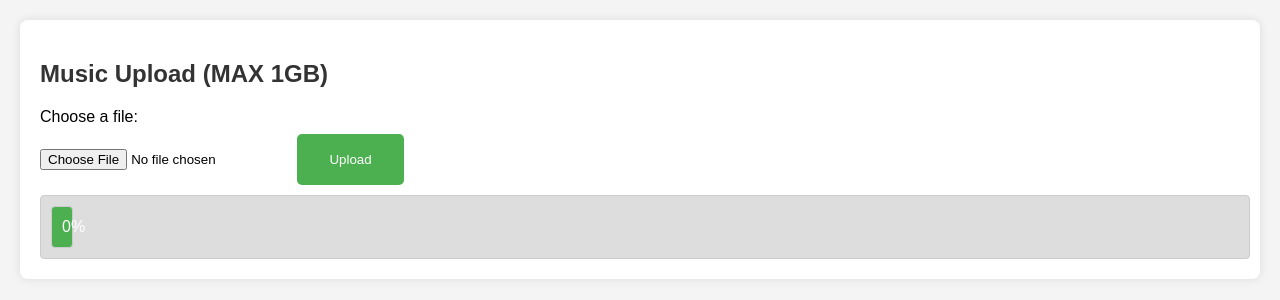
After one commit to mrmyyoochannel/website-price-ticket, a PHP site: page /_music_playlist.script/upload.php in a window 1280 px wide. The commit adds this page. Shown: the top 300 px of the page. Run offline with PHP 8.4, Linux system fonts and the light colour scheme.

Commit message:
update file

```diff
--- /dev/null
+++ b/_music_playlist.script/upload.php
@@ -0,0 +1,164 @@
+<?php
+$currentDirectory = getcwd();
+$uploadDirectory = "/music/";
+
+$errors = []; // จะเก็บข้อผิดพลาดที่นี่
+
+$fileExtensionsAllowed = ['mp3']; // นามสกุลไฟล์ที่อนุญาตเท่านั้น
+
+if (isset($_POST['submit'])) {
+    $fileName = $_FILES['the_file']['name'];
+    $fileSize = $_FILES['the_file']['size'];
+    $fileTmpName = $_FILES['the_file']['tmp_name'];
+    $fileType = $_FILES['the_file']['type'];
+    $fileExtensionArray = explode('.', $fileName);
+    $fileExtension = strtolower(end($fileExtensionArray));
+
+    $uploadPath = $currentDirectory . $uploadDirectory . basename($fileName);
+
+    // ตรวจสอบว่าโฟลเดอร์ปลายทางมีหรือไม่ และสร้างถ้าไม่มี
+    if (!file_exists($currentDirectory . $uploadDirectory)) {
+        mkdir($currentDirectory . $uploadDirectory, 0777, true);
+    }
+
+    if (!in_array($fileExtension, $fileExtensionsAllowed)) {
+        $errors[] = "นามสกุลไฟล์นี้ไม่ได้รับอนุญาต โปรดอัปโหลดไฟล์ .mp3 เท่านั้น";
+        echo "<script>alert('นามสกุลไฟล์ไม่ได้รับอนุญาต');</script>";
+    }
+
+    if ($fileSize > 1000000000) {  // 1 GB ในหน่วยไบต์
+        $errors[] = "ไฟล์มีขนาดเกินขีดจำกัดสูงสุด (1 GB)";
+        echo "<script>alert('ขนาดไฟล์เกินขีดจำกัดสูงสุด');</script>";
+    }
+
+    if (empty($errors)) {
+        $didUpload = move_uploaded_file($fileTmpName, $uploadPath);
+
+        if ($didUpload) {
+            echo "<script>alert('อัปโหลดไฟล์เรียบร้อย!');</script>";
+            header('Location: ' . $_SERVER['REQUEST_URI']);
+            exit;
+        } else {
+            echo "<script>alert('เกิดข้อผิดพลาดในการอัปโหลดไฟล์');</script>";
+        }
+    } else {
+        foreach ($errors as $error) {
+            echo "<script>alert('ข้อผิดพลาด: $error');</script>";
+        }
+    }
+}
+?>
+
+<!DOCTYPE html>
+<html lang="en">
+
+<head>
+    <meta charset="UTF-8">
+    <title>Music Upload</title>
+    <style>
+        body {
+            font-family: Arial, sans-serif;
+            margin: 20px;
+            background-color: #f4f4f4;
+        }
+
+        form {
+            margin-bottom: 20px;
+            background-color: #fff;
+            padding: 20px;
+            border-radius: 8px;
+            box-shadow: 0 0 10px rgba(0, 0, 0, 0.1);
+        }
+
+        h2 {
+            color: #333;
+        }
+
+        label {
+            display: block;
+            margin-bottom: 8px;
+        }
+
+        input[type="file"] {
+            margin-bottom: 10px;
+        }
+
+        input[type="submit"] {
+            background-color: #4caf50;
+            color: #fff;
+            padding: 18px 32px;
+            border: none;
+            border-radius: 5px;
+            cursor: pointer;
+        }
+
+        input[type="submit"]:hover {
+            background-color: #45a049;
+        }
+
+        p {
+            margin: 5px 0;
+        }
+
+        a {
+            text-decoration: none;
+            color: #0066cc;
+        }
+
+        div {
+            border: 1px solid #ccc;
+            padding: 10px;
+            border-radius: 5px;
+        }
+
+        .progress-container {
+            width: 99%;
+            background-color: #ddd;
+            border-radius: 4px;
+            margin-top: 10px;
+        }
+
+        .progress-bar {
+            width: 0;
+            height: 20px;
+            background-color: #4caf50;
+            text-align: center;
+            line-height: 20px;
+            color: #fff;
+            border-radius: 4px;
+        }
+    </style>
+</head>
+
+<body>
+    <form action="" method="post" enctype="multipart/form-data" onsubmit="move()">
+        <h2>Music Upload (MAX 1GB)</h2>
+        <label for="fileToUpload">Choose a file:</label>
+        <input type="file" name="the_file" id="fileToUpload">
+        <input type="submit" name="submit" value="Upload">
+
+        <div class="progress-container">
+            <div class="progress-bar" id="myBar">0%</div>
+        </div>
+    </form>
+
+    <script>
+        // Simulate progress bar update (0-100%)
+        function move() {
+            var elem = document.getElementById("myBar");
+            var width = 0;
+            var id = setInterval(frame, 10);
+            function frame() {
+                if (width >= 100) {
+                    clearInterval(id);
+                } else {
+                    width++;
+                    elem.style.width = width + "%";
+                    elem.innerHTML = width + "%";
+                }
+            }
+        }
+    </script>
+</body>
+
+</html>
--- a/_system.site/_nav.php
+++ b/_system.site/_nav.php
@@ -42,7 +42,10 @@ $isLoggedIn = isset($_SESSION['user_id']);
         <ul class="dropdown-menu bg-dark" aria-labelledby="navbarScrollingDropdown">
           <li><a style="color: #ffffff;" class="dropdown-item bg-dark" href="login.php">เข้าสู่ระบบ</a></li>
           <li><a style="color: #ffffff;" class="dropdown-item bg-dark" href="logout.php">ออกจากระบบ</a></li>
-          <li><a style="color: #ffffff;" class="dropdown-item bg-dark" href="#">ลงทะเบียนผู้ขาย</a></li>
+      <?php
+        if (isset($_SESSION['level']) && $_SESSION['level'] == 4) {
+            echo' <li><a style="color: #ffffff;" class="dropdown-item bg-dark" href="#">ลงทะเบียนผู้ขาย</a></li>';
+        }?>
         </ul>
       </li>
     </ul>
--- a/_user.site/_about.php
+++ b/_user.site/_about.php
@@ -21,15 +21,15 @@
     <div class="card-group">
   <div class="card-group">
   <div class="card">
-    <img class="card-img-top" src="_img/VRChat_2024-09-06_01-29-50.435_2560x1440.png" alt="Card image cap">
+    <img class="card-img-top" src="_img/VRChat_2024-09-16_23-35-45.796_2560x1440_Player.png" alt="Card image cap">
     <div class="card-body"></div>
   </div>
   <div class="card">
-    <img class="card-img-top" src="_img/VRChat_2024-09-06_01-29-50.435_2560x1440.png" alt="Card image cap">
+    <img class="card-img-top" src="_img/VRChat_2024-09-16_23-35-45.796_2560x1440_Player.png" alt="Card image cap">
     <div class="card-body"></div>
   </div>
   <div class="card">
-    <img class="card-img-top" src="_img/VRChat_2024-09-06_01-29-50.435_2560x1440.png" alt="Card image cap">
+    <img class="card-img-top" src="_img/VRChat_2024-09-16_23-35-45.796_2560x1440_Player.png" alt="Card image cap">
     <div class="card-body"></div>
   </div>
 </div>
--- a/_user.site/_sponsor.php
+++ b/_user.site/_sponsor.php
@@ -27,15 +27,15 @@
     <div class="card-group">
   <div class="card-group">
   <div class="card">
-    <img class="card-img-top" src="_img/VRChat_2024-09-06_01-29-50.435_2560x1440.png" alt="Card image cap">
+    <img class="card-img-top" src="_img/VRChat_2024-09-16_23-35-59.213_2560x1440_Player.png" alt="Card image cap">
     <div class="card-body"></div>
   </div>
   <div class="card">
-    <img class="card-img-top" src="_img/VRChat_2024-09-06_01-29-50.435_2560x1440.png" alt="Card image cap">
+    <img class="card-img-top" src="_img/VRChat_2024-09-16_23-35-59.213_2560x1440_Player.png" alt="Card image cap">
     <div class="card-body"></div>
   </div>
   <div class="card">
-    <img class="card-img-top" src="_img/VRChat_2024-09-06_01-29-50.435_2560x1440.png" alt="Card image cap">
+    <img class="card-img-top" src="_img/VRChat_2024-09-16_23-35-59.213_2560x1440_Player.png" alt="Card image cap">
     <div class="card-body"></div>
   </div>
 </div>
--- a/index.php
+++ b/index.php
@@ -1,4 +1,5 @@
 <!DOCTYPE html>
+<html lang="th">
 <html>
 <head>
 <?php include_once('_system.site/_header.php'); ?>
```
Also changed, not shown: _music_playlist.script/index.php (added, +127 -0 lines), _system.site/_nav.new.php (added, +37 -0 lines), main.php (+12 -12 lines), _img/VRChat_2024-09-15_19-25-05.251_2560x1440.png (added), _img/VRChat_2024-09-16_23-35-45.796_2560x1440_Player.png (added), _img/VRChat_2024-09-16_23-35-59.213_2560x1440_Player.png (added), _shop/uploads/face 2.png (added), 4 other files.
